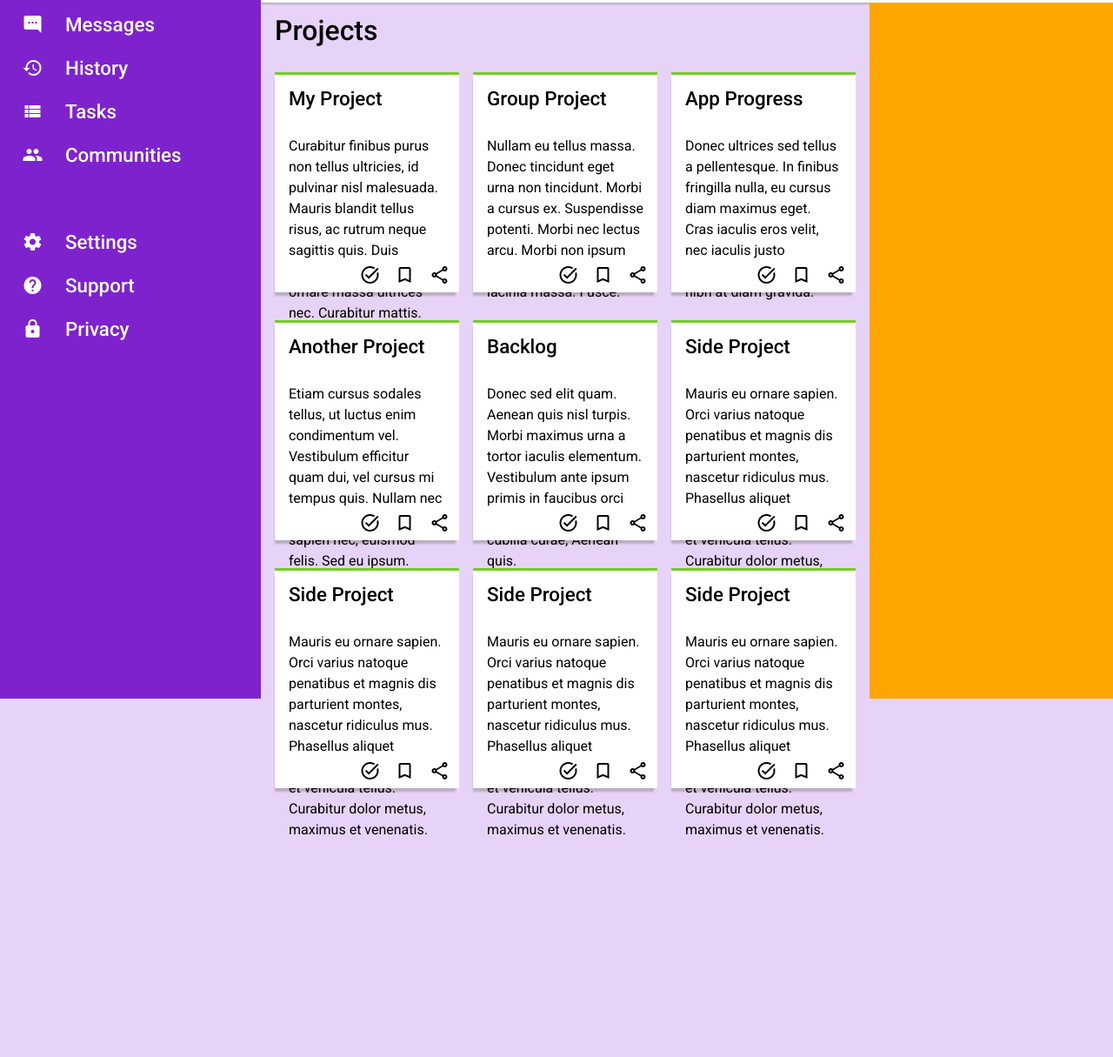
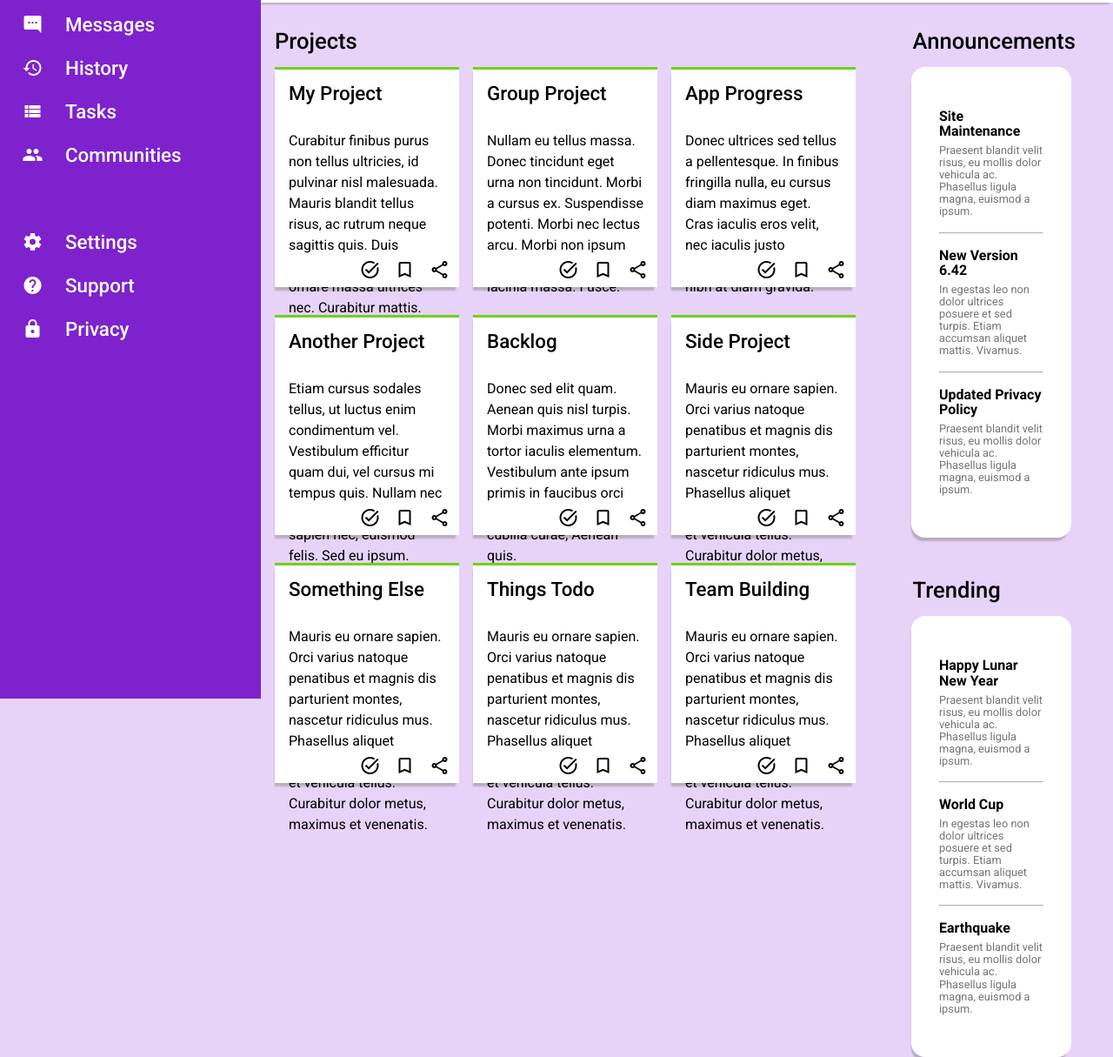
Before and after one commit to ZandBraxton/admin-dashboard, a plain HTML site: page index.html in a window 1280 px wide. Shown: the part 197-1412 px from the top of the page at 87% size. Before the commit the page ends 1179 px from the top, so only its background shows below. Drawn offline with Linux system fonts and the light colour scheme.

Commit message:
Added sidebar

```diff
--- a/index.html
+++ b/index.html
@@ -11,6 +11,7 @@
 </head>
 <body>
     <div class="grid-container">
+        <div class="sidebar-back"></div>
         <nav class="sidebar">
             <div class="logo-wrapper">
                 <span class="material-icons" style="font-size: 50px">dashboard</span>
@@ -152,7 +153,7 @@
                     </div>
                 </div>
                 <div class="card-container">
-                    <h2 class="card-header">Side Project</h2>
+                    <h2 class="card-header">Something Else</h2>
                     <p class="card-content">
                         Mauris eu ornare sapien. Orci varius natoque penatibus et magnis dis parturient montes, nascetur ridiculus mus. Phasellus aliquet maximus volutpat. Cras et vehicula tellus. Curabitur dolor metus, maximus et venenatis.
                     </p>
@@ -163,7 +164,7 @@
                     </div>
                 </div>
                 <div class="card-container">
-                    <h2 class="card-header">Side Project</h2>
+                    <h2 class="card-header">Things Todo</h2>
                     <p class="card-content">
                         Mauris eu ornare sapien. Orci varius natoque penatibus et magnis dis parturient montes, nascetur ridiculus mus. Phasellus aliquet maximus volutpat. Cras et vehicula tellus. Curabitur dolor metus, maximus et venenatis.
                     </p>
@@ -174,7 +175,7 @@
                     </div>
                 </div>
                 <div class="card-container">
-                    <h2 class="card-header">Side Project</h2>
+                    <h2 class="card-header">Team Building</h2>
                     <p class="card-content">
                         Mauris eu ornare sapien. Orci varius natoque penatibus et magnis dis parturient montes, nascetur ridiculus mus. Phasellus aliquet maximus volutpat. Cras et vehicula tellus. Curabitur dolor metus, maximus et venenatis.
                     </p>
@@ -184,12 +185,42 @@
                         <span class="material-icons-outlined">share</span>
                     </div>
                 </div>
-
-
-
         </main>
         <aside class="side-content">
-
+            <h3 class="side-card-header">Announcements</h3>
+            <div class="side-card-wrapper">
+                <h4 class="side-card-title">Site Maintenance</h4>
+                <p class="side-card-content">
+                    Praesent blandit velit risus, eu mollis dolor vehicula ac. Phasellus ligula magna, euismod a ipsum.
+                </p>
+                <hr>
+                <h4 class="side-card-title">New Version 6.42</h4>
+                <p class="side-card-content">
+                    In egestas leo non dolor ultrices posuere et sed turpis. Etiam accumsan aliquet mattis. Vivamus.
+                </p>
+                <hr>
+                <h4 class="side-card-title">Updated Privacy Policy</h4>
+                <p class="side-card-content">
+                    Praesent blandit velit risus, eu mollis dolor vehicula ac. Phasellus ligula magna, euismod a ipsum.
+                </p>
+            </div>
+            <h3 class="side-card-header">Trending</h3>
+            <div class="side-card-wrapper">
+                <h4 class="side-card-title">Happy Lunar New Year</h4>
+                <p class="side-card-content">
+                    Praesent blandit velit risus, eu mollis dolor vehicula ac. Phasellus ligula magna, euismod a ipsum.
+                </p>
+                <hr>
+                <h4 class="side-card-title">World Cup</h4>
+                <p class="side-card-content">
+                    In egestas leo non dolor ultrices posuere et sed turpis. Etiam accumsan aliquet mattis. Vivamus.
+                </p>
+                <hr>
+                <h4 class="side-card-title">Earthquake</h4>
+                <p class="side-card-content">
+                    Praesent blandit velit risus, eu mollis dolor vehicula ac. Phasellus ligula magna, euismod a ipsum.
+                </p>
+            </div>
         </aside>
     </div>
 
--- a/styles.css
+++ b/styles.css
@@ -174,20 +174,18 @@ html {
     height: 100%;
 }
 
-
-
-
 .project-header {
-    font-size: 2rem;
+    font-size: 1.6rem;
     font-weight: 500;
-    padding: 1rem 1rem;
+    padding: 2rem 1rem 0 1rem;
+    margin-top: auto;
 }
 
 .article-wrapper {
     display: grid;
     grid-template-columns: repeat(3, 1fr);
     grid-template-rows: auto;
-    padding: 1rem;
+    padding: 1rem 1rem;
     gap: 1rem;
 }
 
@@ -229,11 +227,42 @@ html {
 
 
 .side-content {
-    background-color: orange;
     grid-column: 3/6;
     grid-row: 2/6;
     height: 100%;
 }
+
+.side-card-header {
+    padding: 2rem 3.1rem 0 3.1rem;
+    font-size: 1.6rem;
+    font-weight: 500;
+}
+
+.side-card-wrapper {
+    margin: 1rem 3rem;
+    padding: 2rem;
+    background-color: #FFF;
+    line-height: 1.1;
+    border-radius: 16px;
+    box-shadow: -2px 6px 2px -2px rgba(128, 128, 128, 0.466);
+}
+
+.side-card-title {
+    margin-top: 1rem;
+    margin-bottom: 0.4rem;
+    font-weight: 600;
+}
+
+.side-card-content {
+    font-size: 0.8rem;
+    margin-bottom: 1rem;
+    color: rgba(56, 56, 56, 0.699);
+}
+
+hr {
+    opacity: 0.76;
+}
+
 
 
 
```
